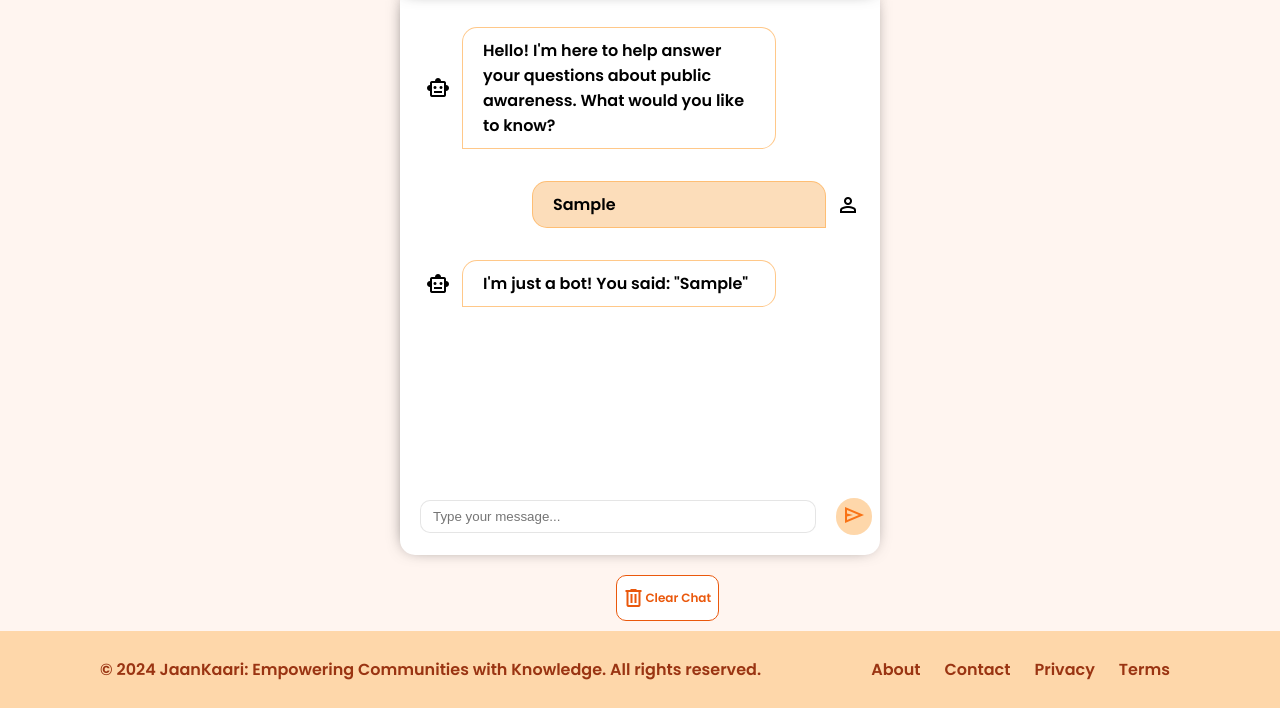
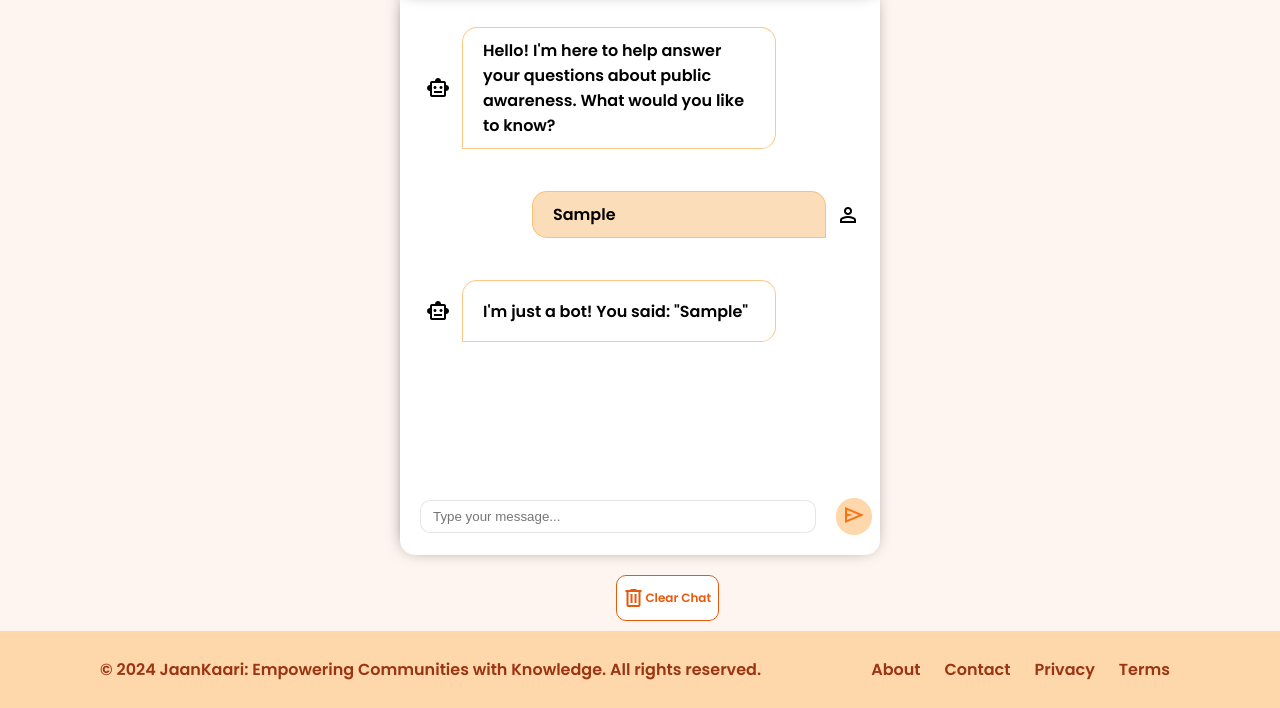
Before and after one commit to Prabh-Sekhar/TechWizards, a plain HTML site: page frontend/chatBot/chatbot.html in a window 1280 px wide. Both pictures are taken after typing "Sample" into the empty fields and a click on the button "send". Shown: the part 187-895 px from the top of the page. Drawn offline with nearby package versions, Linux system fonts and the light colour scheme.

Commit message:
Updated chatbot again

```diff
--- a/frontend/chatBot/chatBot.css
+++ b/frontend/chatBot/chatBot.css
@@ -134,6 +134,8 @@ body {
 .chat-incoming {
     display: flex;
     align-items: center;
+    margin-top: 10px;
+    margin-bottom: 10px;
 }
 
 .chatbot .chat-incoming {
@@ -141,6 +143,11 @@ body {
 }
 
 .chatbot .chat-incoming p{
+    word-wrap: break-word;
+    white-space: pre-wrap;
+    overflow-wrap: break-word;
+    min-height: 40px;
+    max-width: 80%;
     display: flex;
     align-items: center;
     font-family: 'Poppins', sans-serif;
@@ -177,6 +184,8 @@ body {
     justify-content: right;
     align-items: center;
     margin-right: 20px;
+    margin-top: 10px;
+    margin-bottom: 10px;
 }
 
 
```
